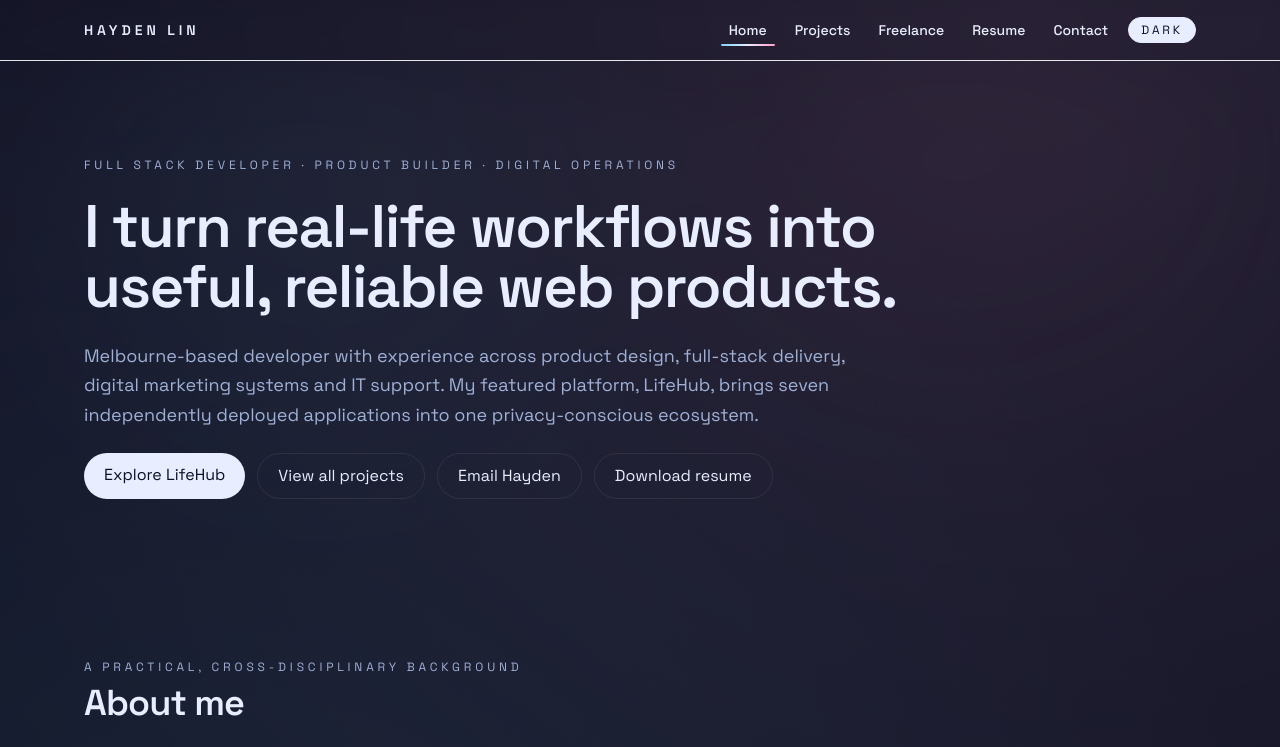
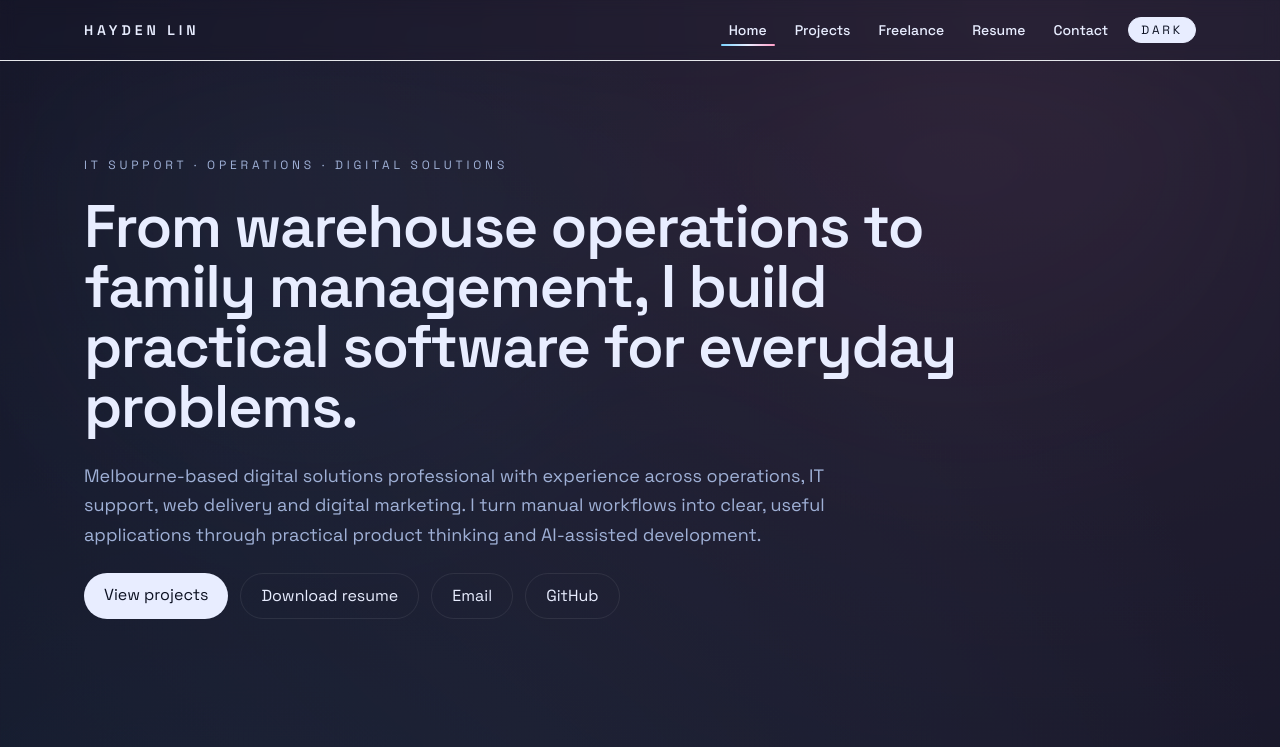
Before and after one commit to haijinlin/portfolio, a Next.js app: page / in a window 1280 px wide. Shown: the top 747 px of the page. Built offline with nearby package versions, Linux system fonts and the light colour scheme.

Commit message:
Sharpen portfolio positioning and project scanability

```diff
--- a/app/layout.tsx
+++ b/app/layout.tsx
@@ -8,8 +8,8 @@ import { Providers } from "@/components/providers";
 
 export const metadata: Metadata = {
   title: "Hayden Lin - Portfolio",
-  description: "Product-minded engineer building thoughtful, fast-shipping experiences.",
-  metadataBase: new URL("https://example.com")
+  description: "IT support, operations and digital solutions professional transforming real-world workflows into practical web applications.",
+  metadataBase: new URL("https://www.haydenlin.com.au")
 };
 
 export default function RootLayout({ children }: { children: React.ReactNode }) {
--- a/app/page.tsx
+++ b/app/page.tsx
@@ -16,10 +16,10 @@ const additionalExperience = [
 ];
 
 const skills = [
-  ["Development", ["Next.js", "React", "TypeScript", "JavaScript", "Prisma", "PostgreSQL", "Tailwind CSS", "Git/GitHub"]],
+  ["Project technologies", ["React", "Next.js", "TypeScript", "JavaScript", "Prisma", "PostgreSQL", "Node.js", "Tailwind CSS", "Git/GitHub"]],
   ["Web & commerce", ["WordPress", "PHP", "WooCommerce", "Shopify", "BigCommerce", "HTML", "CSS"]],
+  ["IT & operations", ["Microsoft 365", "Windows & macOS", "Networking", "Hardware support", "Inventory", "Receiving & dispatch", "User training"]],
   ["Analytics & marketing", ["Google Analytics", "Search Console", "Google Ads", "Tag Manager", "Semrush", "SEO audits", "Mailchimp"]],
-  ["IT & systems", ["Microsoft 365", "Windows & macOS", "Networking", "Hardware support", "Vercel", "Jira", "User training"]],
 ] as const;
 
 export default function HomePage() {
@@ -72,7 +72,7 @@ export default function HomePage() {
     </Section>
 
     <Section title="Contact" eyebrow="Let’s talk">
-      <div className="rounded-2xl border border-border bg-card/70 p-6 md:flex md:items-center md:justify-between"><div><h3 className="text-xl font-semibold">Open to web, front-end, digital operations and IT-focused opportunities.</h3><p className="mt-2 text-sm text-muted-foreground">Melbourne, VIC · Permanent Resident</p></div><div className="mt-5 flex gap-3 md:mt-0"><a href="mailto:contact@haydenlin.com.au?subject=Opportunity%20for%20Hayden" className="rounded-full bg-foreground px-5 py-2.5 text-sm text-background">Email Hayden</a><a href="https://www.linkedin.com/in/hayden-lin-b73b79ba" target="_blank" rel="noreferrer" className="rounded-full border border-border px-5 py-2.5 text-sm">LinkedIn</a></div></div>
+      <div className="rounded-2xl border border-border bg-card/70 p-6 md:flex md:items-center md:justify-between"><div><h3 className="text-xl font-semibold">Open to IT support, operations, digital solutions and web-focused opportunities.</h3><p className="mt-2 text-sm text-muted-foreground">Melbourne, VIC · Permanent Resident</p><div className="mt-4 flex flex-wrap gap-2">{["Full-time", "Contract", "Freelance", "Remote", "On-site"].map((item) => <span key={item} className="rounded-full border border-border bg-background/50 px-3 py-1 text-xs text-muted-foreground">{item}</span>)}</div></div><div className="mt-5 flex gap-3 md:mt-0"><a href="mailto:contact@haydenlin.com.au?subject=Opportunity%20for%20Hayden" className="rounded-full bg-foreground px-5 py-2.5 text-sm text-background">Email Hayden</a><a href="https://www.linkedin.com/in/hayden-lin-b73b79ba" target="_blank" rel="noreferrer" className="rounded-full border border-border px-5 py-2.5 text-sm">LinkedIn</a></div></div>
     </Section>
   </>;
 }
--- a/components/footer.tsx
+++ b/components/footer.tsx
@@ -15,7 +15,7 @@ export function Footer() {
     <footer className="border-t border-border/60 bg-background/60">
       <div className="mx-auto flex max-w-6xl flex-col gap-4 px-5 py-10 text-sm text-muted-foreground md:flex-row md:items-center md:justify-between">
         <div className="space-y-1">
-          <p className="text-foreground">Open to web, front-end, digital operations and IT-focused roles</p>
+          <p className="text-foreground">Open to IT support, operations, digital solutions and web-focused roles</p>
           <p>Melbourne, VIC</p>
           <a
             href="mailto:contact@haydenlin.com.au"
@@ -23,6 +23,7 @@ export function Footer() {
           >
             contact@haydenlin.com.au
           </a>
+          <p className="pt-2 text-xs">© 2026 Hayden Lin</p>
         </div>
 
         <div className="flex flex-col gap-3 text-sm text-muted-foreground md:items-end">
--- a/components/hero.tsx
+++ b/components/hero.tsx
@@ -10,14 +10,14 @@ export function Hero() {
       </div>
       <div className="relative mx-auto max-w-6xl px-5">
         <motion.div initial={{ opacity: 0, y: 24 }} animate={{ opacity: 1, y: 0 }} transition={{ duration: 0.55, ease: "easeOut" }} className="max-w-4xl space-y-6">
-          <p className="text-xs uppercase tracking-[0.32em] text-muted-foreground">Full Stack Developer · Product Builder · Digital Operations</p>
-          <h1 className="text-4xl font-semibold leading-tight tracking-tight sm:text-6xl">I turn real-life workflows into useful, reliable web products.</h1>
-          <p className="max-w-3xl text-lg leading-relaxed text-muted-foreground">Melbourne-based developer with experience across product design, full-stack delivery, digital marketing systems and IT support. My featured platform, LifeHub, brings seven independently deployed applications into one privacy-conscious ecosystem.</p>
+          <p className="text-xs uppercase tracking-[0.32em] text-muted-foreground">IT Support · Operations · Digital Solutions</p>
+          <h1 className="text-4xl font-semibold leading-tight tracking-tight sm:text-6xl">From warehouse operations to family management, I build practical software for everyday problems.</h1>
+          <p className="max-w-3xl text-lg leading-relaxed text-muted-foreground">Melbourne-based digital solutions professional with experience across operations, IT support, web delivery and digital marketing. I turn manual workflows into clear, useful applications through practical product thinking and AI-assisted development.</p>
           <div className="flex flex-wrap gap-3">
-            <a href="/projects/lifehub" className="rounded-full bg-foreground px-5 py-2.5 text-background transition hover:-translate-y-0.5 hover:shadow-glow">Explore LifeHub</a>
-            <a href="/projects" className="rounded-full border border-border px-5 py-2.5 transition hover:-translate-y-0.5 hover:border-foreground">View all projects</a>
-            <a href="mailto:contact@haydenlin.com.au" className="rounded-full border border-border px-5 py-2.5 transition hover:-translate-y-0.5 hover:border-foreground">Email Hayden</a>
+            <a href="/projects" className="rounded-full bg-foreground px-5 py-2.5 text-background transition hover:-translate-y-0.5 hover:shadow-glow">View projects</a>
             <a href="/hayden-lin-resume.pdf" download className="rounded-full border border-border px-5 py-2.5 transition hover:-translate-y-0.5 hover:border-foreground">Download resume</a>
+            <a href="mailto:contact@haydenlin.com.au" className="rounded-full border border-border px-5 py-2.5 transition hover:-translate-y-0.5 hover:border-foreground">Email</a>
+            <a href="https://github.com/haijinlin" target="_blank" rel="noreferrer" className="rounded-full border border-border px-5 py-2.5 transition hover:-translate-y-0.5 hover:border-foreground">GitHub</a>
           </div>
         </motion.div>
       </div>
--- a/components/project-card.tsx
+++ b/components/project-card.tsx
@@ -21,15 +21,19 @@ export function ProjectCard({ project }: { project: Project }) {
           <div className="aspect-video w-full bg-[radial-gradient(circle_at_30%_30%,rgba(123,212,255,0.15),transparent_40%),radial-gradient(circle_at_70%_20%,rgba(255,158,199,0.15),transparent_45%)]" />
         )}
       </div>
-      <div className="flex items-start justify-between gap-4">
+      <div>
         <div className="space-y-1">
           <h3 className="text-xl font-semibold">{project.title}</h3>
           <p className="text-sm text-muted-foreground">{project.summary}</p>
         </div>
         {project.tags && (
-          <span className="text-xs uppercase tracking-wide text-muted-foreground text-right">
-            {project.tags.join(" · ")}
-          </span>
+          <div className="mt-4 flex flex-wrap gap-2">
+            {project.tags.slice(0, 6).map((tag) => (
+              <span key={tag} className="rounded-full border border-border bg-background/50 px-2.5 py-1 text-[11px] text-muted-foreground">
+                {tag}
+              </span>
+            ))}
+          </div>
         )}
       </div>
       {project.impact && <p className="mt-3 text-sm text-muted-foreground">{project.impact}</p>}
--- a/content/projects/lifehub.mdx
+++ b/content/projects/lifehub.mdx
@@ -1,7 +1,7 @@
 ---
 title: "LifeHub — Personal Life Management Platform"
 summary: "A modular platform bringing family coordination, life admin, household management, career tracking, fitness and family goals into one calm home base."
-tags: ["Next.js", "TypeScript", "PostgreSQL", "Prisma", "Product Design"]
+tags: ["Next.js", "TypeScript", "Authentication", "PWA", "Responsive Design", "Privacy by Design"]
 date: "2026-07-16"
 category: "featured"
 role: "Product Designer & Full Stack Developer"
```
